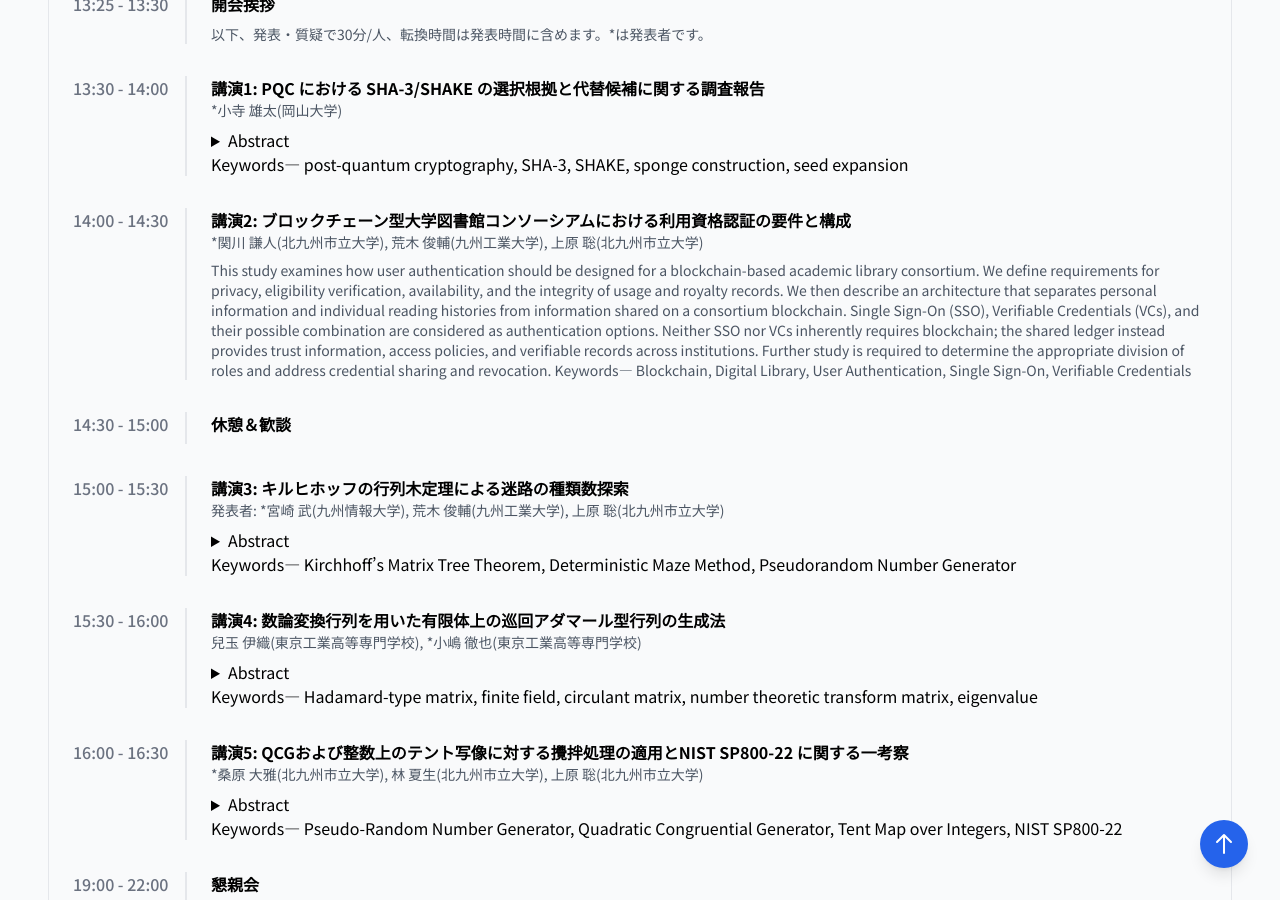
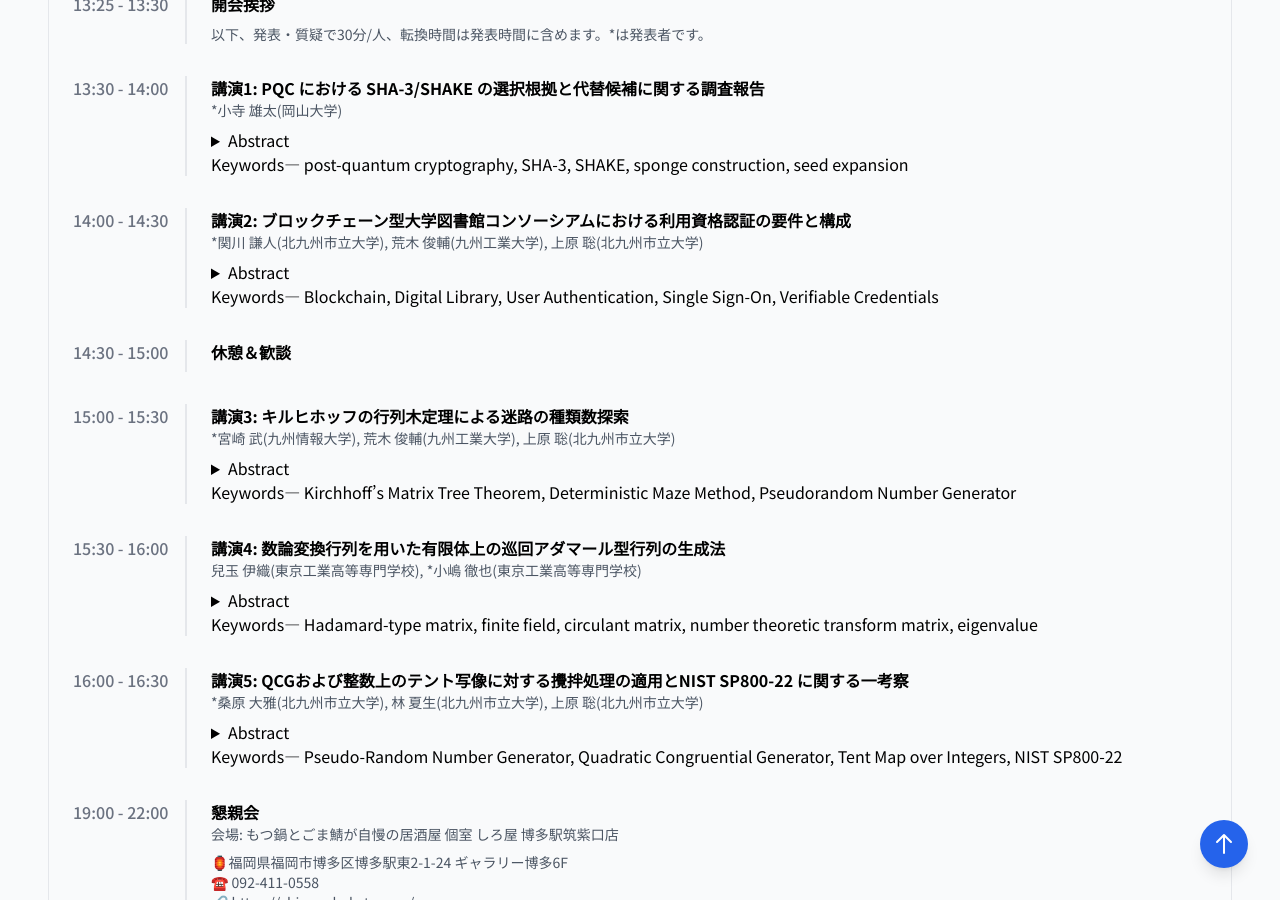
Before and after one commit to FFTPRS/WS, a Jekyll site: the page built from pages/workshop12.html, in a window 1280 px wide and 900 px high, scrolled down 2710 px. Built offline with Jekyll 4.4.1, drawn with Linux system fonts in a browser that asks for light colours; nearby versions of some CDN libraries.

Commit message:
プログラム2版修正1
関川氏のdescriptionがアコーディオンになっていなかったのを修正

```diff
--- a/_data/workshop12.yml
+++ b/_data/workshop12.yml
@@ -50,7 +50,10 @@ program:
     - time: "14:00 - 14:30"
       title: "講演2: ブロックチェーン型大学図書館コンソーシアムにおける利用資格認証の要件と構成"
       speaker: "*関川 謙人(北九州市立大学), 荒木 俊輔(九州工業大学), 上原 聡(北九州市立大学)"
-      description: "This study examines how user authentication should be designed for a blockchain-based academic library consortium. We define requirements for privacy, eligibility verification, availability, and the integrity of usage and royalty records. We then describe an architecture that separates personal information and individual reading histories from information shared on a consortium blockchain. Single Sign-On (SSO), Verifiable Credentials (VCs), and their possible combination are considered as authentication options. Neither SSO nor VCs inherently requires blockchain; the shared ledger instead provides trust information, access policies, and verifiable records across institutions. Further study is required to determine the appropriate division of roles and address credential sharing and revocation.
+      description: "<details>
+        <summary>Abstract</summary>
+        This study examines how user authentication should be designed for a blockchain-based academic library consortium. We define requirements for privacy, eligibility verification, availability, and the integrity of usage and royalty records. We then describe an architecture that separates personal information and individual reading histories from information shared on a consortium blockchain. Single Sign-On (SSO), Verifiable Credentials (VCs), and their possible combination are considered as authentication options. Neither SSO nor VCs inherently requires blockchain; the shared ledger instead provides trust information, access policies, and verifiable records across institutions. Further study is required to determine the appropriate division of roles and address credential sharing and revocation.
+        </details>
         Keywords— Blockchain, Digital Library, User Authentication, Single Sign-On, Verifiable Credentials"
     - time: "14:30 - 15:00"
       title: "休憩＆歓談"
@@ -58,7 +61,7 @@ program:
       description: ""
     - time: "15:00 - 15:30"
       title: "講演3: キルヒホッフの行列木定理による迷路の種類数探索"
-      speaker: "発表者:  *宮崎 武(九州情報大学), 荒木 俊輔(九州工業大学), 上原 聡(北九州市立大学)"
+      speaker: "*宮崎 武(九州情報大学), 荒木 俊輔(九州工業大学), 上原 聡(北九州市立大学)"
       description: "<details>
         <summary>Abstract</summary>
         In this paper, we use Kirchhoff’s Matrix Tree Theorem from graph theory to theoretically analyze the number of distinct maze types considering both connected and unconnected cases and demonstrate that our calculations are correct by comparing the results with those obtained through exhaustive searches on a smaller scale.
```
